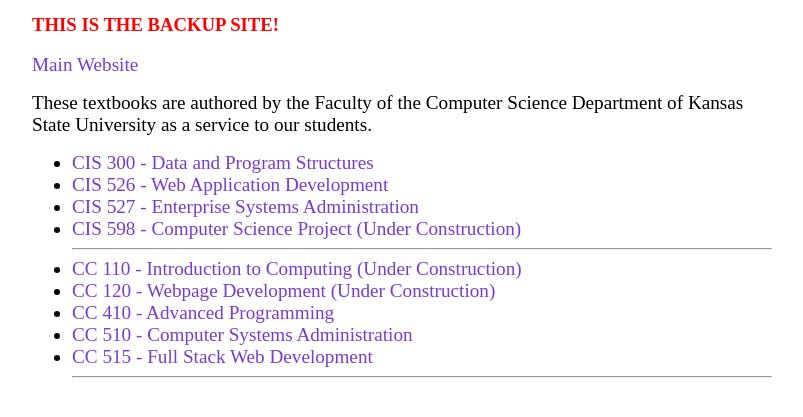
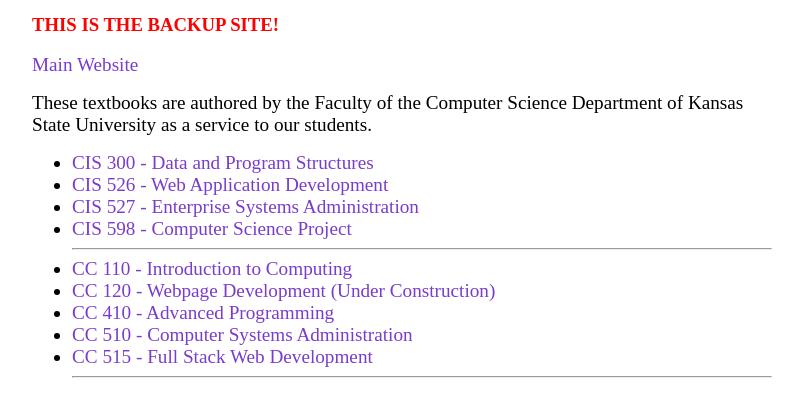
Before and after one commit to ksu-cs-textbooks/ksu-cs-textbooks.github.io, a plain HTML site: page index.html in a window 1280 px wide. Shown: the part 115-532 px from the top of the page, without its empty margins (238-1041 px from the left). Drawn offline with Linux system fonts and the light colour scheme.

Commit message:
Update index.html

```diff
--- a/index.html
+++ b/index.html
@@ -62,16 +62,16 @@
       </p>
       <ul>
          <li><a href="https://ksu-cs-textbooks.github.io/cis300/">CIS 300 - Data and Program Structures</a></li>
-         <!--<li><a href="https://textbooks.cs.ksu.edu/cis301">CIS 301 - Logical Foundations of Programming (Under Construction)</a></li>-->
-         <!--<li><a href="https://textbooks.cs.ksu.edu/cis308">CIS 308 - C Language Laboratory (Under Construction)</a></li> -->
+         <!--<li><a href="https://textbooks.cs.ksu.edu/cis301">CIS 301 - Logical Foundations of Programming</a></li>-->
+         <!--<li><a href="https://textbooks.cs.ksu.edu/cis308">CIS 308 - C Language Laboratory</a></li> -->
          <!--<li><a href="https://textbooks.cs.ksu.edu/cis400">CIS 400 - Object-Oriented Design, Implementation, and Testing</a></li> -->
          <li><a href="https://ksu-cs-textbooks.github.io/cis526/">CIS 526 - Web Application Development</a></li>
          <li><a href="https://ksu-cs-textbooks.github.io/cis527/">CIS 527 - Enterprise Systems Administration</a></li>
          <!--<li><a href="https://textbooks.cs.ksu.edu/cis580">CIS 580 - Foundations of Game Programming</a></li> -->
-         <li><a href="https://ksu-cs-textbooks.github.io/cis598/">CIS 598 - Computer Science Project (Under Construction)</a></li>
+         <li><a href="https://ksu-cs-textbooks.github.io/cis598/">CIS 598 - Computer Science Project</a></li>
          <!--<li><a href="https://textbooks.cs.ksu.edu/cis642-643">CIS 642/643 - Software Engineering Project I &amp; II</a></li> -->
          <hr>
-         <li><a href="https://ksu-cs-textbooks.github.io/cszero/">CC 110 - Introduction to Computing (Under Construction)</a></li>
+         <li><a href="https://ksu-cs-textbooks.github.io/cszero/">CC 110 - Introduction to Computing</a></li>
          <li><a href="https://ksu-cs-textbooks.github.io/cc120/">CC 120 - Webpage Development (Under Construction)</a></li>
          <!--<li><a href="https://textbooks.cs.ksu.edu/cc210">CC 210 - Fundamental Computer Programming Concepts (Under Construction)</a></li> -->
          <!--<li><a href="https://textbooks.cs.ksu.edu/cc310">CC 310 - Data Structures &amp; Algorithms I (Under Construction)</a></li> -->
```
